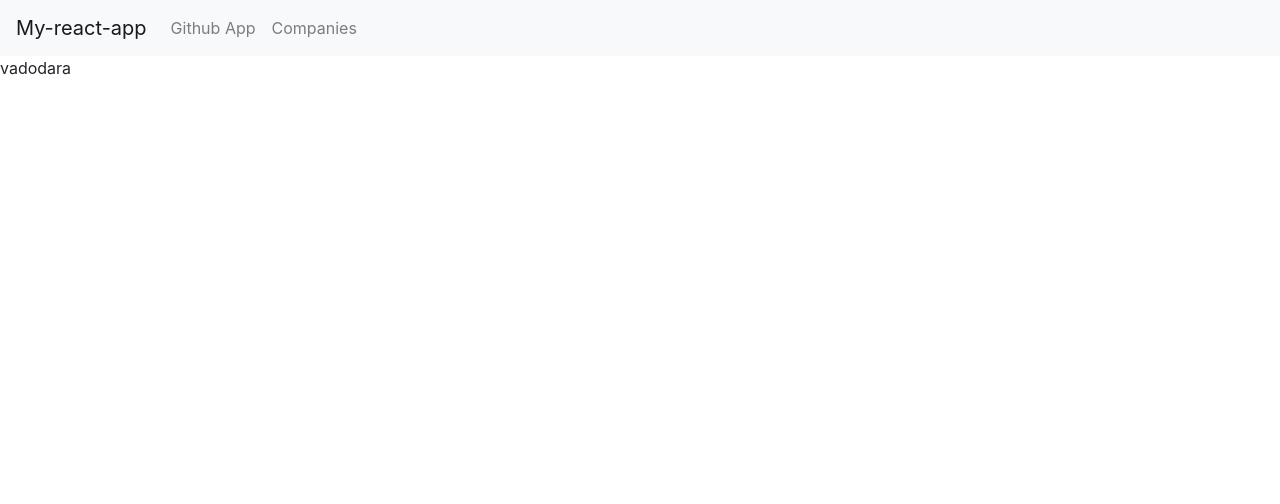
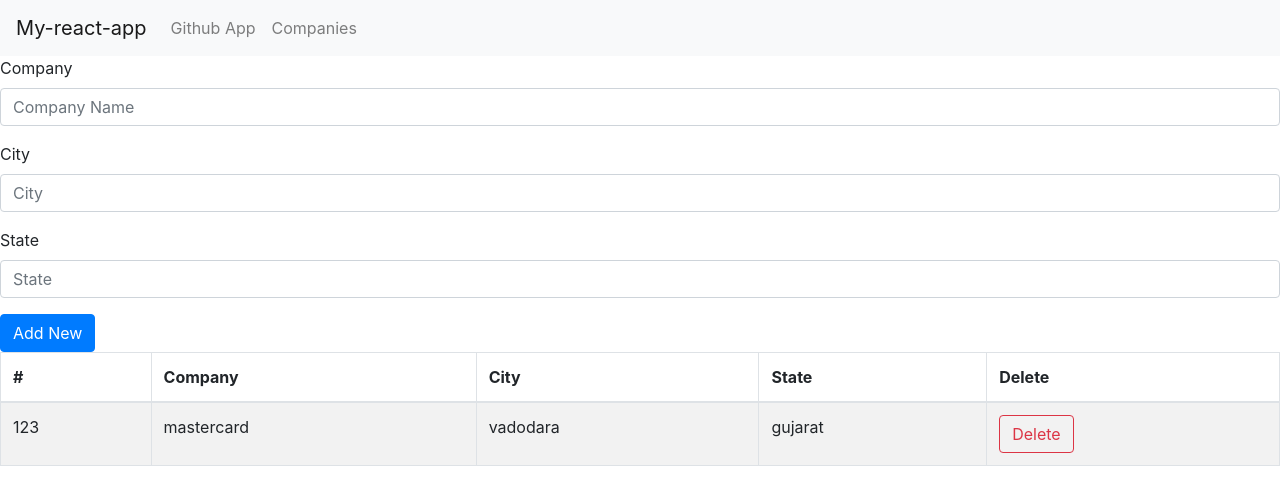
Before and after one commit to hirenpandit/my-react-app, a React (Create React App) app: page / in a window 1280 px wide. Shown: the top 504 px of the page. Built offline with nearby package versions, Linux system fonts and the light colour scheme.

Commit message:
add new company

```diff
--- /dev/null
+++ b/src/company/add-company.tsx
@@ -0,0 +1,62 @@
+import React from 'react';
+import Form from 'react-bootstrap/Form';
+import Button from 'react-bootstrap/Button';
+import { CompanyPorp } from './company';
+
+export default class AddCompany extends React.Component<any, any> {
+    constructor(props:any) {
+        super(props);
+    }
+    fakeId = 124;
+    state = {
+        company: {
+            id: 0,
+            name: "",
+            city: "",
+            region: ""
+        }
+    }
+    addNewCompany = (e:any) => {
+        e.preventDefault();
+        this.fakeId = this.fakeId + 1;
+        this.props.add({...this.state.company, id: this.fakeId});
+
+        //clear the form
+        this.setState({
+            company: {
+                id:0,
+                name: "",
+                city: "",
+                region: ""
+            }
+        })
+    }
+    render() {
+        return <Form onSubmit={this.addNewCompany}>
+                    <Form.Group controlId="formBasicEmail">
+                        <Form.Label>Company</Form.Label>
+                        <Form.Control type="text" placeholder="Company Name" value={this.state.company.name} onChange={(e)=>{
+                            console.log(e.target.value);
+                            this.setState((prevState:any) => ({company: {...prevState.company, name: e.target.value}}))
+                        }}/>
+                    </Form.Group>
+                    <Form.Group controlId="formBasicPassword">
+                        <Form.Label>City</Form.Label>
+                        <Form.Control type="text" placeholder="City" value={this.state.company.city} onChange={(e)=>{
+                            console.log(e.target.value);
+                            this.setState((prevState:any) => ({company: {...prevState.company, city: e.target.value}}))
+                        }}/>
+                    </Form.Group>
+                    <Form.Group controlId="formBasicPassword">
+                        <Form.Label>State</Form.Label>
+                        <Form.Control type="text" placeholder="State" value={this.state.company.region} onChange={(e)=>{
+                            console.log(e.target.value);
+                            this.setState((prevState:any) => ({company: {...prevState.company, region: e.target.value}}))
+                        }}/>
+                    </Form.Group>
+                    <Button variant="primary" type="submit">
+                        Add New
+                    </Button>
+                </Form>
+    }
+}
--- a/src/company/list-company.tsx
+++ b/src/company/list-company.tsx
@@ -1,5 +1,8 @@
 import React from 'react';
 import {CompanyPorp} from './company';
+import Table from 'react-bootstrap/Table';
+import { Button } from 'react-bootstrap';
+import AddCompany from './add-company';
 
 export default class Company extends React.Component<any, any> {
 
@@ -11,9 +14,46 @@ export default class Company extends React.Component<any, any> {
         companies: this.props.companies
     }
 
+    delById = (id:number) => {
+        console.log(`Deleting company with id: ${id}`);
+        this.setState({
+            companies: this.state.companies.filter((c:CompanyPorp) => c.id !== id )
+        });
+    }
+
+    addNew = (company:CompanyPorp) => {
+       this.setState((prevState:any) => ({
+            companies: [...prevState.companies, company]
+        }));
+    }
+
     render() {
         return <>
-            {this.state.companies.map((c:CompanyPorp) => c.city)}
+            <AddCompany add = {this.addNew}/>
+            <Table striped bordered hover>
+                <thead>
+                    <tr>
+                    <th>#</th>
+                    <th>Company</th>
+                    <th>City</th>
+                    <th>State</th>
+                    <th>Delete</th>
+                    </tr>
+                </thead>
+                <tbody>
+                    {
+                        this.state.companies.map((c:CompanyPorp) => {
+                            return <tr>
+                                <td>{c.id}</td>
+                                <td>{c.name}</td>
+                                <td>{c.city}</td>
+                                <td>{c.region}</td>
+                                <td><Button variant="outline-danger" onClick={()=>this.delById(c.id)}>Delete</Button></td>
+                            </tr>
+                        })
+                    }
+                </tbody>
+                </Table>
         </>
     }
 
--- a/src/navigation.tsx
+++ b/src/navigation.tsx
@@ -8,7 +8,6 @@ import {
 } from 'react-router-dom';
 import App from './App';
 import Company from './company/list-company';
-import {CompanyPorp} from './company/company';
 
 export default function Navigation() {
     const companies = new Array({
```
